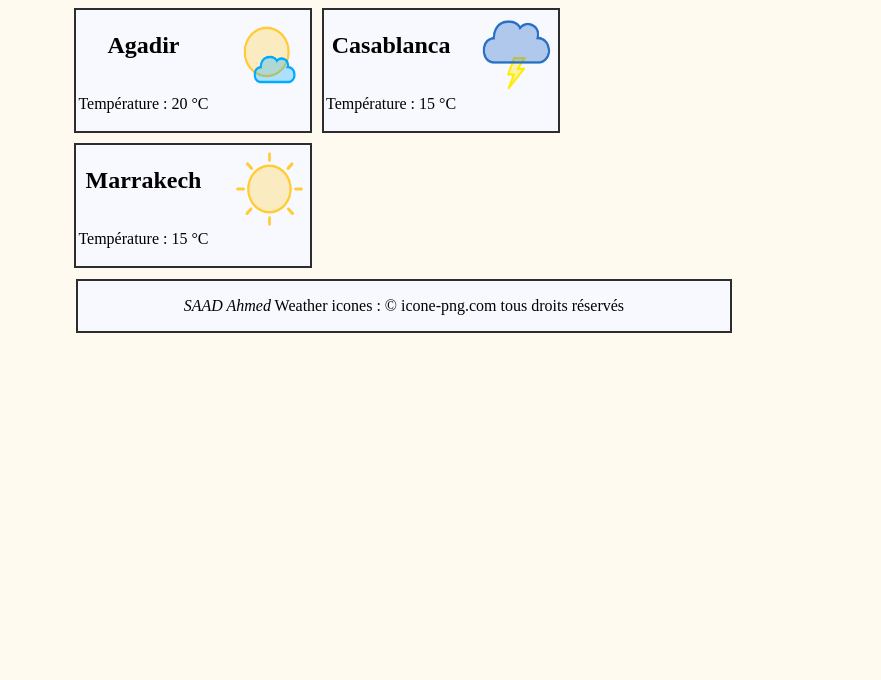
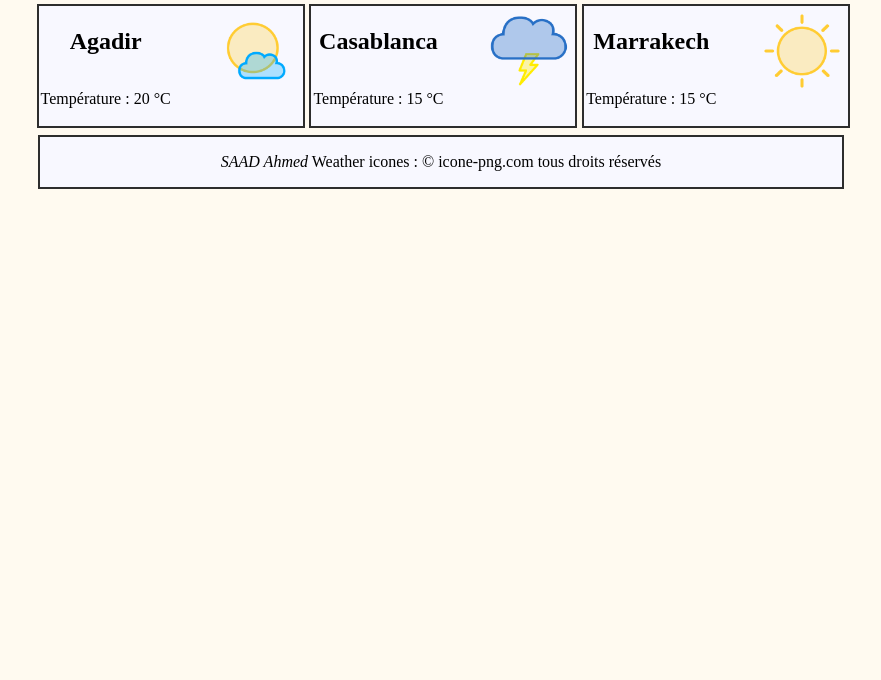
Before and after one commit to AhmedSaadGit/saad, a plain HTML site: page Weather.html in a window 1280 px wide. Shown: the part 120-800 px from the top of the page, without its empty margins (199-1080 px from the left). Drawn offline with Linux system fonts and the light colour scheme.

Commit message:
update CSS

```diff
--- a/style.css
+++ b/style.css
@@ -6,7 +6,7 @@ body{
 }
 
 .page{
-    width: 90%;
+    width: 100%;
     align-items: center;
 
 }
@@ -42,13 +42,13 @@ body{
 
 
 #agadir,#casablanca,#marrakech{
-    width:230px;
+    width:260px;
     display:flex;
     justify-content: space-between;
     border: 2px solid #2d2d2d;
     background-color: ghostwhite;
     padding: 2px;
-    margin: 0.3em;
+    margin-left: 0.3em;
     text-align: center;
 }
 
```
